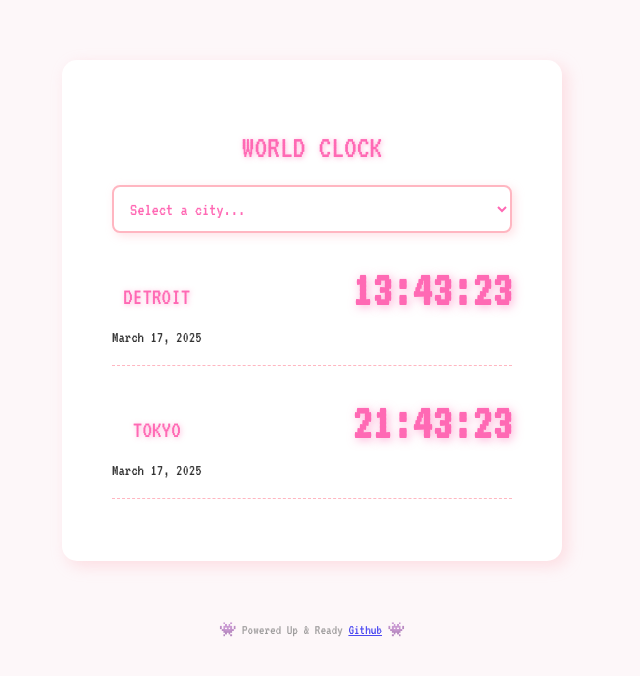
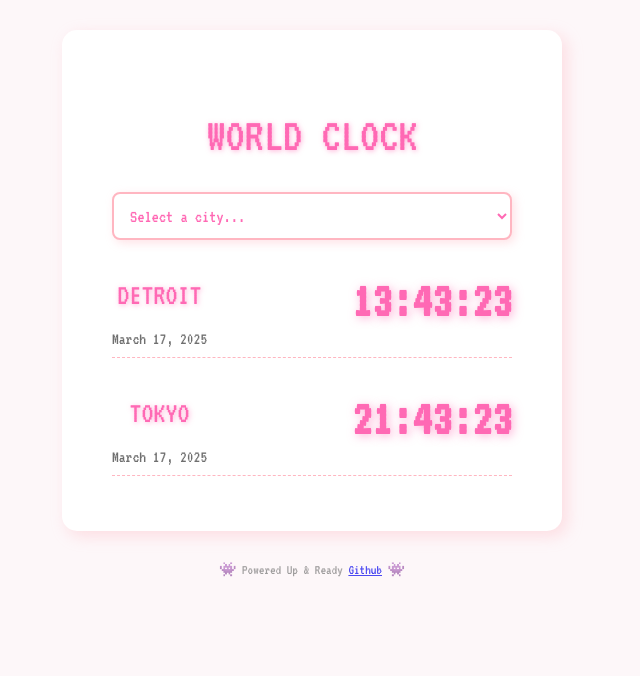
Before and after one commit to gozica/world-clock, a plain HTML site: page index.html in a window 1280 px wide. Shown: the whole page, without its empty margins (328-968 px from the left). Drawn offline with Linux system fonts and the light colour scheme.

Commit message:
updated css date and city

```diff
--- a/style.css
+++ b/style.css
@@ -7,7 +7,7 @@ body {
 
 .container {
     max-width: 400px;
-    margin: 60px auto;
+    margin: 30px auto;
     background-color: #fff;
     padding: 50px;
     border-radius: 15px;
@@ -20,6 +20,15 @@ h1, h2 {
     color: #ff69b4;
     text-shadow: 1px 1px 5px rgba(255, 105, 180, 0.5);
 }
+
+h1{
+    font-size: 48px;
+}
+
+h2{
+    font-size: 30px;
+}
+
 
 select {
     display: block;
@@ -37,10 +46,19 @@ select {
 .city {
     display: flex;
     justify-content: space-between;
-    margin: 12px 0;
+    align-items: center;
+    margin: 5px 0;
+    padding: 10px 0;
     border-bottom: 1px dashed #ffb6c1;
-    padding: 20px 0;
 }
+
+
+.date {
+    font-size: 17px;
+    opacity: 0.7;
+    margin-top: -5px;
+}
+
 
 .time {
     font-size: 50px;
@@ -49,6 +67,7 @@ select {
     text-shadow: 2px 2px 10px rgba(255, 105, 180, 0.5);
 }
 
+
 footer {
     margin-top: 20px;
     font-size: 14px;
```
